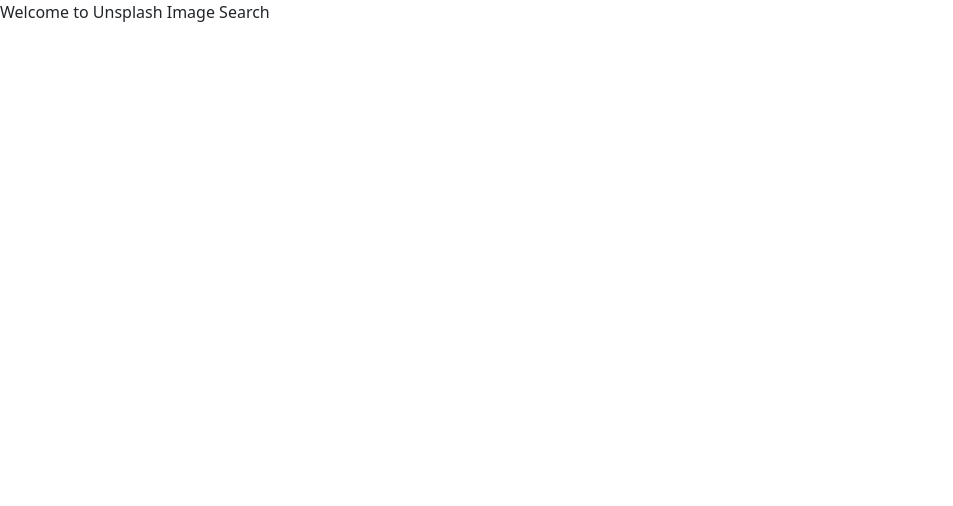
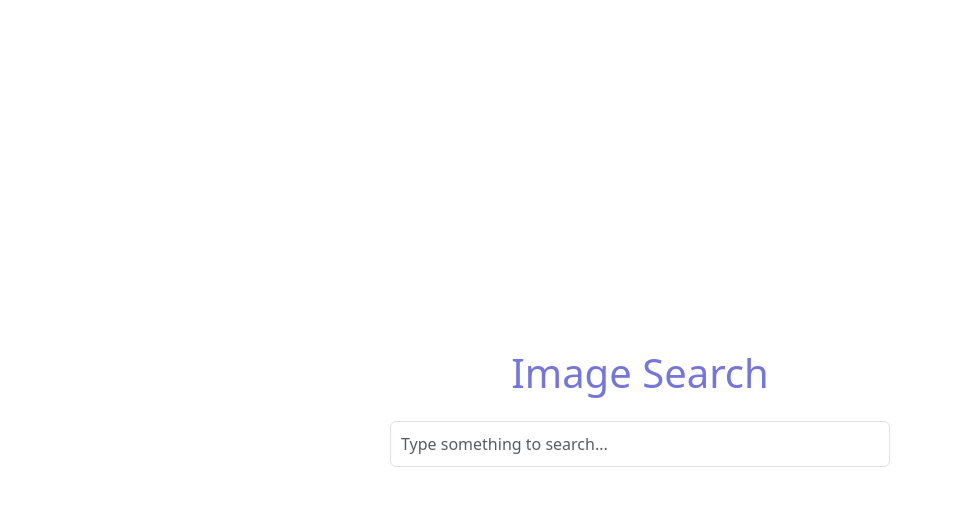
Before and after one commit to mendelssohnbach/react_image_search, a React (Vite) app: page / in a window 1280 px wide. Shown: the top 506 px of the page, without its empty margins (0-953 px from the left). Built offline with nearby package versions, Linux system fonts and the light colour scheme.

Commit message:
Initial Search UI

```diff
--- a/src/App.jsx
+++ b/src/App.jsx
@@ -1,8 +1,22 @@
 import React from 'react';
 import './index.css';
+import { Form } from 'react-bootstrap';
 
-function App() {
-  return <div>Welcome to Unsplash Image Search</div>;
-}
+const App = () => {
+  return (
+    <div className="container">
+      <h1 className="title">Image Search</h1>
+      <div className="search-section">
+        <Form>
+          <Form.Control
+            type="search"
+            placeholder="Type something to search..."
+            className="search-input"
+          />
+        </Form>
+      </div>
+    </div>
+  );
+};
 
 export default App;
```
